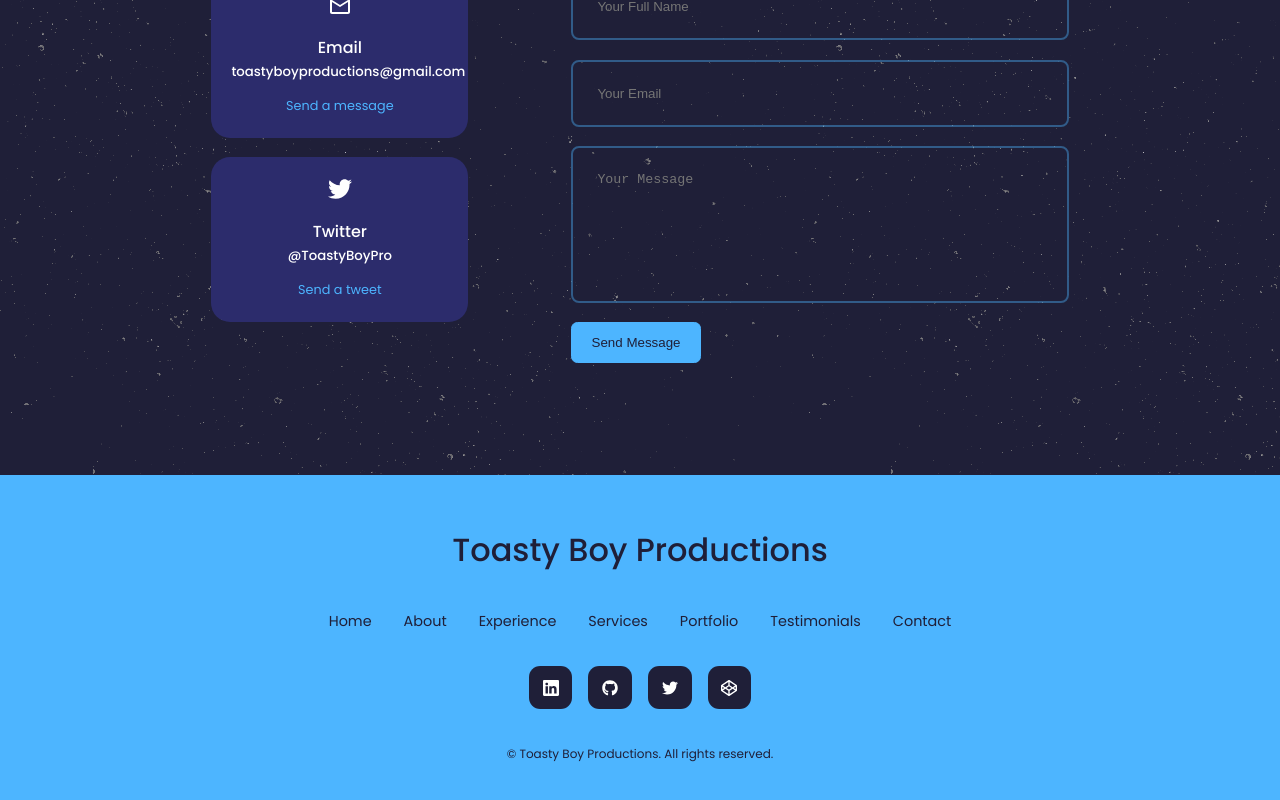
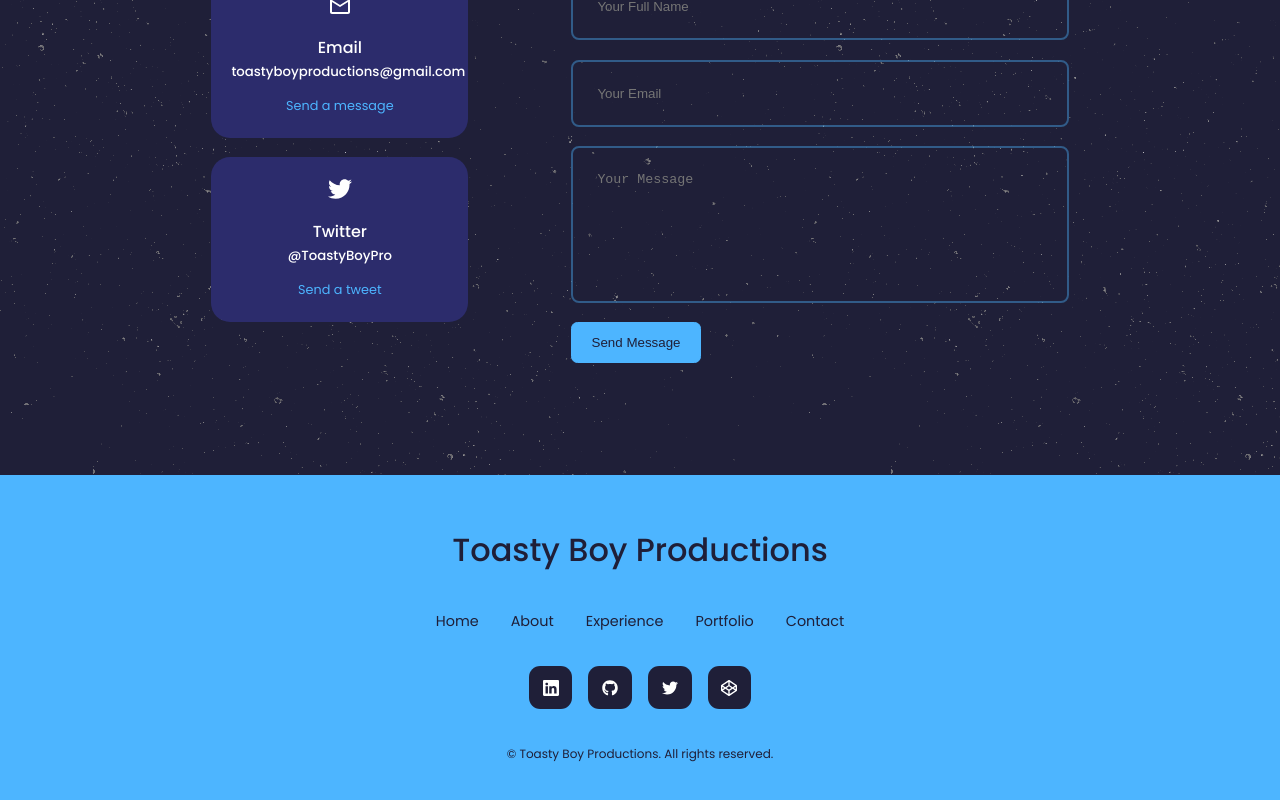
Before and after one commit to ToastyBoyPro/portfolio-website, a React (Create React App) app: page / in a window 1280 px wide. Shown: the part 4290-5090 px from the top of the page. Built offline with nearby package versions, Linux system fonts and the light colour scheme.

Commit message:
footer change

```diff
--- a/src/components/footer/Footer.jsx
+++ b/src/components/footer/Footer.jsx
@@ -14,9 +14,9 @@
         <li><a href="#">Home</a></li>
         <li><a href="#about">About</a></li>
         <li><a href="#experience">Experience</a></li>
-        <li><a href="#services">Services</a></li>
+        {/* <li><a href="#services">Services</a></li> */}
         <li><a href="#portfolio">Portfolio</a></li>
-        <li><a href="#testimonials">Testimonials</a></li>
+        {/* <li><a href="#testimonials">Testimonials</a></li> */}
         <li><a href="#contact">Contact</a></li>
       </ul>
 
```
